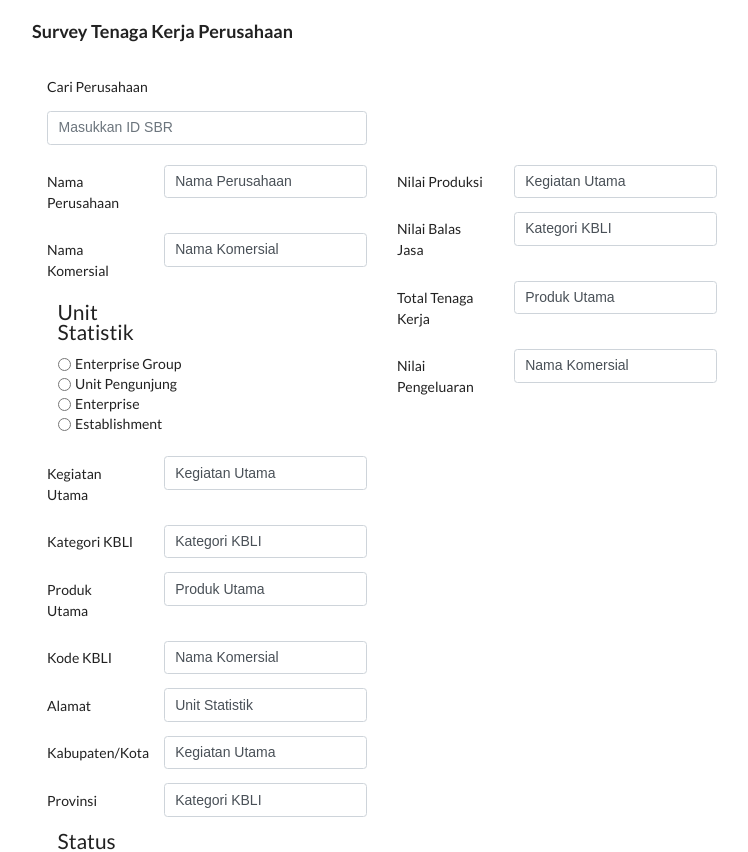
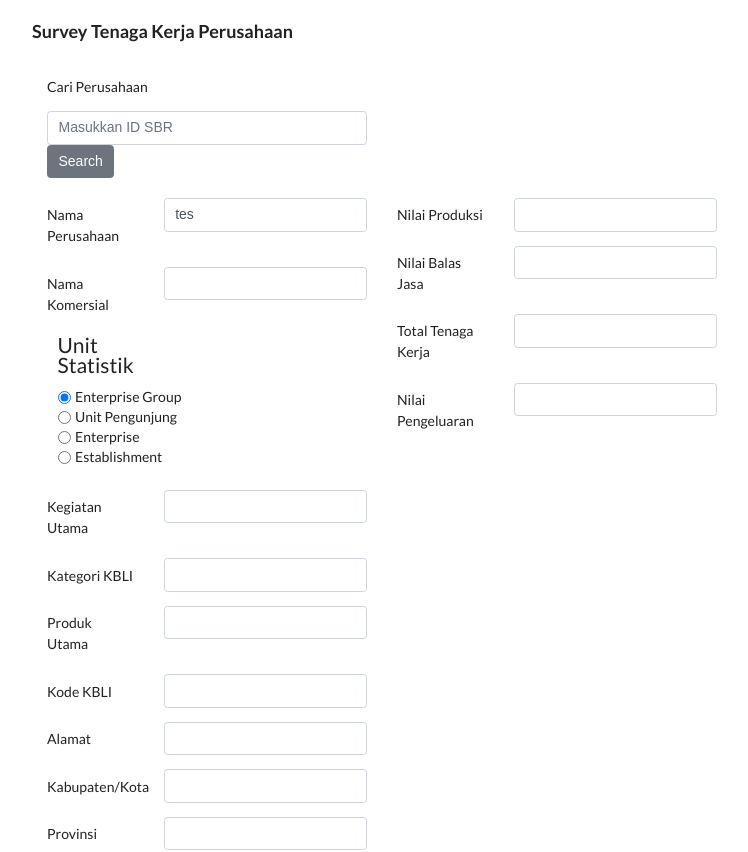
Before and after one commit to findafn/system-dummy-sma, a React (Create React App) app: page / in a window 1280 px wide. Shown: the top 852 px of the page, without its empty margins (258-1006 px from the left). Built offline with nearby package versions, Linux system fonts and the light colour scheme.

Commit message:
add input event

```diff
--- a/src/App.js
+++ b/src/App.js
@@ -5,6 +5,7 @@ import {
 } from 'react-router-dom';
 
 import Survey from './components/Survey';
+//import Pendaftaran from './components/Pendaftaran';
 
 class App extends React.PureComponent {
   render() {
--- a/src/components/Survey.js
+++ b/src/components/Survey.js
@@ -1,11 +1,150 @@
 import React from 'react'
 import { Container, Row, Col } from 'reactstrap';
-import { InputGroup, InputGroupAddon, Input } from 'reactstrap';
-import { Form, FormGroup, Label, FormText, Button } from 'reactstrap'
+import { Input, Form, FormGroup, Label, Button } from 'reactstrap'
 
 import InputSearch from '../commons/InputSearch';
+import ButtonSearch from '../commons/ButtonSearch';
 
 class Survey extends React.PureComponent {
+  constructor(props) {
+    super(props);
+    this.state = {
+      idSBR: '',
+      namaPerusahaan: 'tes',
+      namaKomersial: '',
+      kegiatanUtama: '',
+      kategoriKBLI: '',
+      produkUtama: '',
+      kodeKBLI: '',
+      alamat: '',
+      kota: '',
+      provinsi: '',
+      nilaiProduksi: '',
+      nilaiBalasJasa: '',
+      totalTenagaKerja: '',
+      nilaiPengeluaran: '',
+      selectedOptionStatistik: 'opt1',
+      selectedOptionStatus: '',
+    };
+    this.onChangeSearch = this.onChangeSearch.bind(this);
+    this.onChangePerusahaan = this.onChangePerusahaan.bind(this);
+    this.onChangeKomersial = this.onChangeKomersial.bind(this);
+    this.onChangeKegiatan = this.onChangeKegiatan.bind(this);
+    this.onChangeKategori = this.onChangeKategori.bind(this);
+    this.onChangeProduk = this.onChangeProduk.bind(this);
+    this.onChangeKode = this.onChangeKode.bind(this);
+    this.onChangeAlamat = this.onChangeAlamat.bind(this);
+    this.onChangeKota = this.onChangeKota.bind(this);
+    this.onChangeProvinsi = this.onChangeProvinsi.bind(this);
+    this.onChangeProduksi = this.onChangeProduksi.bind(this);
+    this.onChangeBalasJasa = this.onChangeBalasJasa.bind(this);
+    this.onChangeTenagaKerja = this.onChangeTenagaKerja.bind(this);
+    this.onChangePengeluaran = this.onChangePengeluaran.bind(this);
+    this.handleOptStatistik = this.handleOptStatistik.bind(this);
+    this.handleOptStatus = this.handleOptStatus.bind(this);
+    this.handleSubmit = this.handleSubmit.bind(this);
+  }
+  onChangeSearch(idSBR) {
+    this.setState(p => ({
+      ...p,
+      idSBR,
+    }));
+  }
+  onChangePerusahaan(e) {
+    this.setState(p => ({
+      ...p,
+      namaPerusahaan: e.target.value,
+    }));
+  }
+  onChangeKomersial(e) {
+    this.setState(p => ({
+      ...p,
+      namaKomersial: e.target.value,
+    }));
+  }
+  onChangeKegiatan(e) {
+    this.setState(p => ({
+      ...p,
+      kegiatanUtama: e.target.value,
+    }));
+  }
+  onChangeKategori(e) {
+    this.setState(p => ({
+      ...p,
+      kategoriKBLI: e.target.value,
+    }));
+  }
+  onChangeProduk(e) {
+    this.setState(p => ({
+      ...p,
+      produkUtama: e.target.value,
+    }));
+  }
+  onChangeKode(e) {
+    this.setState(p => ({
+      ...p,
+      kodeKBLI: e.target.value,
+    }));
+  }
+  onChangeAlamat(e) {
+    this.setState(p => ({
+      ...p,
+      alamat: e.target.value,
+    }));
+  }
+  onChangeKota(e) {
+    this.setState(p => ({
+      ...p,
+      kota: e.target.value,
+    }));
+  }
+  onChangeProvinsi(e) {
+    this.setState(p => ({
+      ...p,
+      provinsi: e.target.value,
+    }));
+  }
+  onChangeProduksi(e) {
+    this.setState(p => ({
+      ...p,
+      nilaiProduksi: e.target.value,
+    }));
+  }
+  onChangeBalasJasa(e) {
+    this.setState(p => ({
+      ...p,
+      nilaiBalasJasa: e.target.value,
+    }));
+  }
+  onChangeTenagaKerja(e) {
+    this.setState(p => ({
+      ...p,
+      totalTenagaKerja: e.target.value,
+    }));
+  }
+  onChangePengeluaran(e) {
+    this.setState(p => ({
+      ...p,
+      nilaiPengeluaran: e.target.value,
+    }));
+  }
+  handleOptStatistik(e) {
+    this.setState(p => ({
+      ...p,
+      selectedOptionStatistik: e.target.value,
+    }));
+    console.log('You have selected:', this.state.selectedOptionStatistik);
+  }
+  handleOptStatus(e) {
+    this.setState(p => ({
+      ...p,
+      selectedOptionStatus: e.target.value,
+    }));
+  }
+  handleSubmit(e) {
+    e.preventDefault();
+    console.log('state: ', this.state);
+  }
   render() {
     return (
       <div className="sma-box">
@@ -14,22 +153,23 @@ class Survey extends React.PureComponent {
           <Row>
             <Col sm="6">
               <p>Cari Perusahaan</p>
-                <InputSearch />
+              <InputSearch idSBR={this.state.idSBR} onChangeSearch={this.onChangeSearch}/>
+              <ButtonSearch idSBR={this.state.idSBR} className="btn-center"/>
             </Col>
           </Row><br />
+          <Form onSubmit={this.handleSubmit}>
             <Row>
               <Col sm="6">
-                <Form>
                   <FormGroup row>
                     <Label for="Nama-Perusahaan" sm={4}>Nama Perusahaan</Label>
                     <Col sm={8}>
-                    <Input type="text" name="text" id="Nama-Perusahaan" value="Nama Perusahaan" />
+                        <Input type="text" name="text" id="Nama-Perusahaan" value={this.state.namaPerusahaan} onChange={this.onChangePerusahaan} />
                     </Col>
                   </FormGroup>
                   <FormGroup row>
                     <Label for="Nama-Komersial" sm={4}>Nama Komersial</Label>
                     <Col sm={8}>
-                    <Input type="text" name="text" id="Nama-Komersial" value="Nama Komersial" />
+                        <Input type="text" name="text" id="Nama-Komersial" value={this.state.namaKomersial} onChange={this.onChangeKomersial} />
                     </Col>
                   </FormGroup>
                   <FormGroup tag="fieldset" row>
@@ -37,25 +177,25 @@ class Survey extends React.PureComponent {
                     <Col sm={10}>
                       <FormGroup check>
                         <Label check>
-                        <Input type="radio" name="radio2" />{' '}
+                          <Input type="radio" value="opt1" checked={this.state.selectedOptionStatistik === 'opt1'} onChange={this.handleOptStatistik} name="radio2" />{' '}
                           Enterprise Group
                         </Label>
                       </FormGroup>
                       <FormGroup check>
                         <Label check>
-                        <Input type="radio" name="radio2" />{' '}
+                          <Input type="radio" value="opt2" checked={this.state.selectedOptionStatistik === 'opt2'} onChange={this.handleOptStatistik} name="radio2" />{' '}
                           Unit Pengunjung
                         </Label>
                       </FormGroup>
                       <FormGroup check>
                         <Label check>
-                        <Input type="radio" name="radio2" />{' '}
+                          <Input type="radio" value="opt3" checked={this.state.selectedOptionStatistik === 'opt3'} onChange={this.handleOptStatistik} name="radio2" />{' '}
                           Enterprise
                         </Label>
                       </FormGroup>
                       <FormGroup check>
                         <Label check>
-                        <Input type="radio" name="radio2" />{' '}
+                          <Input type="radio" value="opt4" checked={this.state.selectedOptionStatistik === 'opt4'} onChange={this.handleOptStatistik} name="radio2" />{' '}
                           Establishment
                         </Label>
                       </FormGroup>
@@ -65,43 +205,43 @@ class Survey extends React.PureComponent {
                   <FormGroup row>
                     <Label for="Nama Perusahaan" sm={4}>Kegiatan Utama</Label>
                     <Col sm={8}>
-                    <Input type="text" name="text" id="Nama-Perusahaan" value="Kegiatan Utama" />
+                        <Input type="text" name="text" id="Nama Perusahaan" value={this.state.kegiatanUtama} onChange={this.onChangeKegiatan} />
                     </Col>
                   </FormGroup>
                   <FormGroup row>
-                <Label for="Nama Perusahaan" sm={4}>Kategori KBLI</Label>
+                    <Label for="Kategori-KBLI" sm={4}>Kategori KBLI</Label>
                     <Col sm={8}>
-                    <Input type="text" name="text" id="Nama-Perusahaan" value="Kategori KBLI" />
+                        <Input type="text" name="text" id="Kategori-KBLI" value={this.state.kategoriKBLI} onChange={this.onChangeKategori} />
                     </Col>
                   </FormGroup>
                   <FormGroup row>
-                <Label for="Nama Perusahaan" sm={4}>Produk Utama</Label>
+                    <Label for="Produk-Utama" sm={4}>Produk Utama</Label>
                     <Col sm={8}>
-                    <Input type="text" name="text" id="Nama-Perusahaan" value="Produk Utama" />
+                        <Input type="text" name="text" id="Produk-Utama" value={this.state.produkUtama} onChange={this.onChangeProduk} />
                     </Col>
                   </FormGroup>
                   <FormGroup row>
-                <Label for="Nama-Komersial" sm={4}>Kode KBLI</Label>
+                    <Label for="Kode-KBLI" sm={4}>Kode KBLI</Label>
                     <Col sm={8}>
-                    <Input type="text" name="text" id="Nama-Komersial" value="Nama Komersial" />
+                        <Input type="text" name="text" id="Kode-KBLI" value={this.state.kodeKBLI} onChange={this.onChangeKode} />
                     </Col>
                   </FormGroup>
                   <FormGroup row>
-                <Label for="Unit-Statistik" sm={4}>Alamat</Label>
+                    <Label for="Alamat" sm={4}>Alamat</Label>
                     <Col sm={8}>
-                    <Input type="text" name="text" id="Unit-Statistik" value="Unit Statistik" />
+                        <Input type="text" name="text" id="Alamat" value={this.state.alamat} onChange={this.onChangeAlamat} />
                     </Col>
                   </FormGroup>
                   <FormGroup row>
-                <Label for="Nama Perusahaan" sm={4}>Kabupaten/Kota</Label>
+                    <Label for="Kabupaten-Kota" sm={4}>Kabupaten/Kota</Label>
                     <Col sm={8}>
-                    <Input type="text" name="text" id="Nama-Perusahaan" value="Kegiatan Utama" />
+                        <Input type="text" name="text" id="Kabupaten-Kota" value={this.state.kota} onChange={this.onChangeKota} />
                     </Col>
                   </FormGroup>
                   <FormGroup row>
-                <Label for="Nama Perusahaan" sm={4}>Provinsi</Label>
+                    <Label for="Provinsi" sm={4}>Provinsi</Label>
                     <Col sm={8}>
-                    <Input type="text" name="text" id="Nama-Perusahaan" value="Kategori KBLI" />
+                        <Input type="text" name="text" id="Provinsi" value={this.state.provinsi} onChange={this.onChangeProvinsi} />
                     </Col>
                   </FormGroup>
 
@@ -110,78 +250,77 @@ class Survey extends React.PureComponent {
                     <Col sm={10}>
                       <FormGroup check>
                         <Label check>
-                        <Input type="radio" name="radio3" />{' '}
+                          <Input type="radio" value="opt1" checked={this.state.selectedOptionStatistik === 'opt1'} onChange={this.handleOptStatistik} name="radio3" />{' '}
                           Aktif
                         </Label>
                       </FormGroup>
                       <FormGroup check>
                         <Label check>
-                        <Input type="radio" name="radio3" />{' '}
+                          <Input type="radio" value="opt5" checked={this.state.selectedOptionStatus === 'opt5'} onChange={this.handleOptStatus} name="radio3" />{' '}
                           Tutup Sementara
                         </Label>
                       </FormGroup>
                       <FormGroup check>
                         <Label check>
-                        <Input type="radio" name="radio3" />{' '}
+                          <Input type="radio" value="opt6" checked={this.state.selectedOptionStatus === 'opt6'} onChange={this.handleOptStatus} name="radio3" />{' '}
                           Alih Usaha
                         </Label>
                       </FormGroup>
                       <FormGroup check>
                         <Label check>
-                        <Input type="radio" name="radio3" />{' '}
+                          <Input type="radio" value="opt7" checked={this.state.selectedOptionStatus === 'opt7'} onChange={this.handleOptStatus} name="radio3" />{' '}
                           Tidak Ditemukan
                         </Label>
                       </FormGroup>
                       <FormGroup check>
                         <Label check>
-                        <Input type="radio" name="radio3" />{' '}
+                          <Input type="radio" value="opt8" checked={this.state.selectedOptionStatus === 'opt8'} onChange={this.handleOptStatus} name="radio3" />{' '}
                           Belum Berproduksi
                         </Label>
                       </FormGroup>
                       <FormGroup check>
                         <Label check>
-                        <Input type="radio" name="radio3" />{' '}
+                          <Input type="radio" value="opt9" checked={this.state.selectedOptionStatus === 'opt9'} onChange={this.handleOptStatus} name="radio3" />{' '}
                           Tutup
                         </Label>
                       </FormGroup>
                     </Col>
                   </FormGroup>
-
-            </Form>
               </Col>
               <Col sm="6">
                   <FormGroup row>
-                  <Label for="Nama Perusahaan" sm={4}>Nilai Produksi</Label>
+                    <Label for="Nilai-Produksi" sm={4}>Nilai Produksi</Label>
                     <Col sm={8}>
-                      <Input type="text" name="text" id="Nama-Perusahaan" value="Kegiatan Utama" />
+                        <Input type="text" name="text" id="Nilai-Produksi" value={this.state.nilaiProduksi} onChange={this.onChangeProduksi} />
                     </Col>
                   </FormGroup>
                   <FormGroup row>
-                  <Label for="Nama Perusahaan" sm={4}>Nilai Balas Jasa</Label>
+                    <Label for="Nilai-Balas-Jasa" sm={4}>Nilai Balas Jasa</Label>
                     <Col sm={8}>
-                      <Input type="text" name="text" id="Nama-Perusahaan" value="Kategori KBLI" />
+                        <Input type="text" name="text" id="Nilai-Balas-Jasa" value={this.state.nilaiBalasJasa} onChange={this.onChangeBalasJasa} />
                     </Col>
                   </FormGroup>
                   <FormGroup row>
-                  <Label for="Nama Perusahaan" sm={4}>Total Tenaga Kerja</Label>
+                    <Label for="Tenaga-Kerja" sm={4}>Total Tenaga Kerja</Label>
                     <Col sm={8}>
-                      <Input type="text" name="text" id="Nama-Perusahaan" value="Produk Utama" />
+                        <Input type="text" name="text" id="Tenaga-Kerja" value={this.state.totalTenagaKerja} onChange={this.onChangeTenagaKerja} />
                     </Col>
                   </FormGroup>
                   <FormGroup row>
-                  <Label for="Nama-Komersial" sm={4}>Nilai Pengeluaran</Label>
+                    <Label for="Nilai-Pengeluaran" sm={4}>Nilai Pengeluaran</Label>
                     <Col sm={8}>
-                      <Input type="text" name="text" id="Nama-Komersial" value="Nama Komersial" />
+                        <Input type="text" name="text" id="Nama-Pengeluaran" value={this.state.nilaiPengeluaran} onChange={this.onChangePengeluaran} />
                     </Col>
                   </FormGroup>
                 </Col>
             </Row>
             <Row>
               <Col className="loc-center">
-                <Button className="btn-center" color="info">Simpan</Button>
-                <Button className="btn-center" color="info">Batal</Button>
+                <Button className="btn-center" type="submit" color="info">Simpan</Button>
+                <Button className="btn-center">Batal</Button>
               </Col>
             </Row>
+          </Form>
         </Container>
       </div>
     );
--- a/src/index.css
+++ b/src/index.css
@@ -32,7 +32,6 @@ body {
   position: relative;
   margin: 20px auto;
   width: 700px;
-
 }
 
 .detail-box {
```
Also changed, not shown: 1 other file (tests, documents, lock files or other folders). Lines whose indentation alone changed are shown as unchanged.
